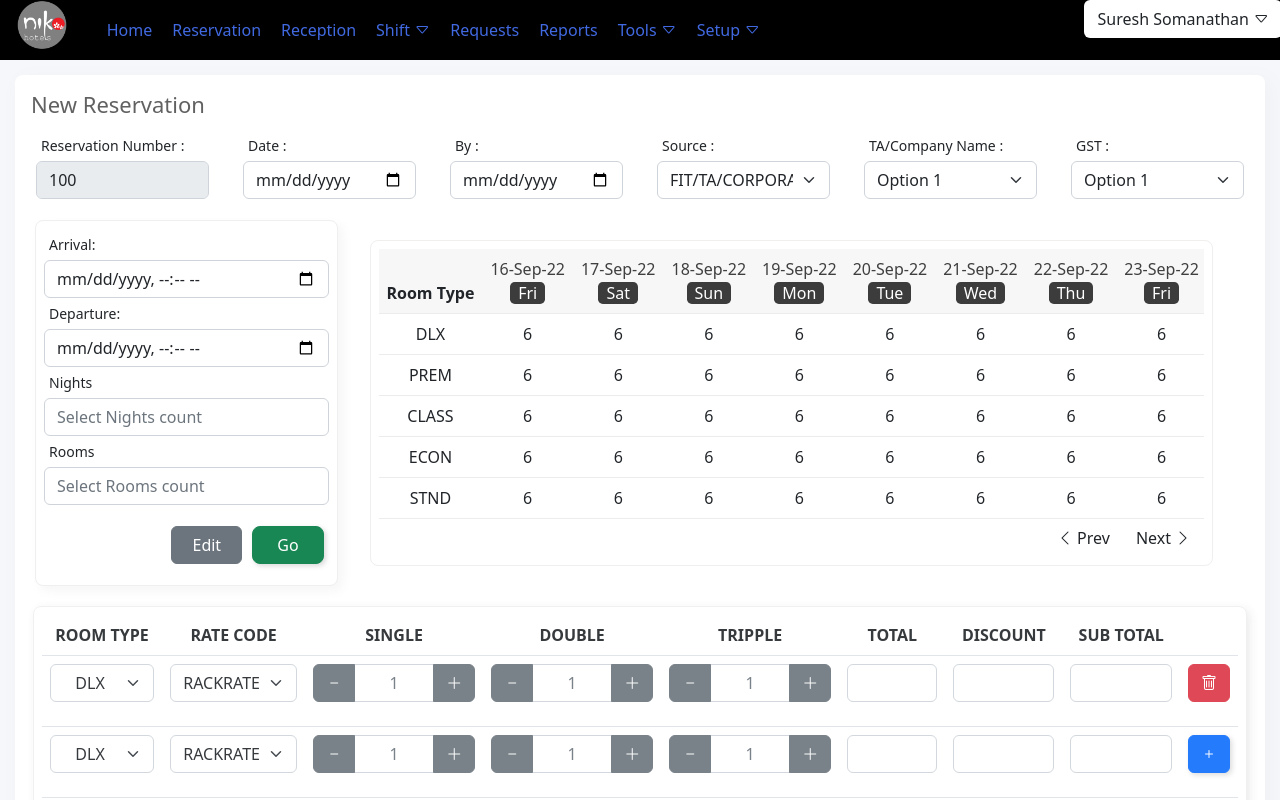
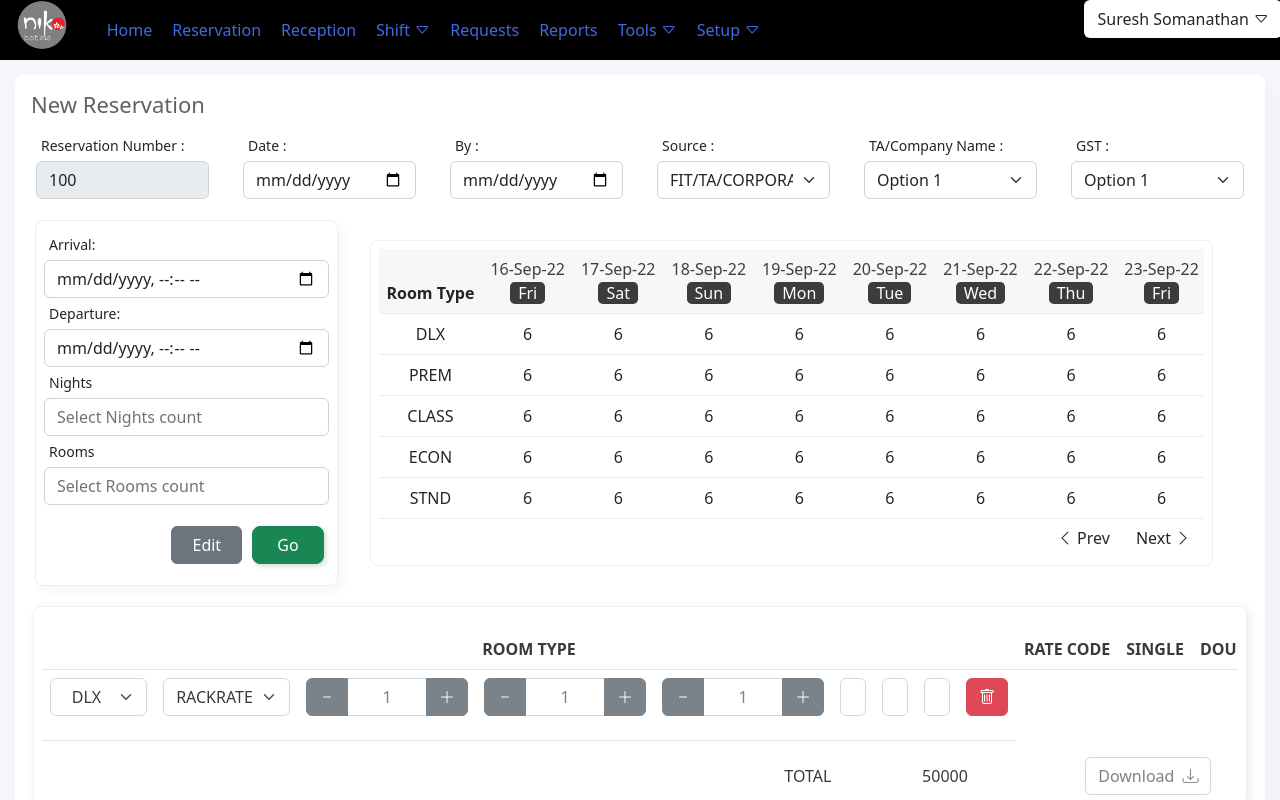
Before and after one commit to indocosmo-projects/PMS-Prototype, a React (Create React App) app: page /newreservation in a window 1280 px wide. Shown: the top 800 px of the page. Built offline with nearby package versions, Linux system fonts and the light colour scheme.

Commit message:
dynamic room detail list

```diff
--- a/src/component/NewReservation/RoomRateTypeDiscount.js
+++ b/src/component/NewReservation/RoomRateTypeDiscount.js
@@ -1,113 +1,58 @@
-import React from 'react';
+import React,{ useState } from 'react';
 import Button from 'react-bootstrap/Button';
 import Form from 'react-bootstrap/Form';
 import InputGroup from 'react-bootstrap/InputGroup';
 
 function RoomRateTypeDiscount() {
+
+    const [count, setCount] = useState(1);
+    const [cn, setCn] = useState(5);
+    const [del, setDel] = useState(0);
+    const details =
+        [
+            { id: 1, name: 'room1' },
+            { id: 2, name: 'room2' },
+            { id: 3, name: 'room3' },
+            { id: 4, name: 'room4' },
+            { id: 5, name: 'room5' },
+        ];
+
+        const handleIncrement = () => {
+            setCount((count + 1 ));
+            setCn(( cn + 1 ));
+            details.push(({ id: cn, name: 'rooms' + cn + '' }));
+        }
+
+        const handleDecrement = (i) => {
+            setDel((i));
+        }
+
+        const display = (e) => {
+            let classes = "left ";
+
+         //   console.log(classes+ del +"---disp"+e)
+            if(del === e && del <= count){
                 return(
-                <div>
-                    <div className="padcolumn mt-1 total-bg" >
-                        {/* <div className="table"> */}
+                classes = "left hide"
+            );
+            }else{
+                classes += e <= count ? "show" : "hide";
+            }
+            return classes;
+        }
 
-                            <table className="table type-table">
-                                <thead className="">
-                                    <tr>
-                                        <th className="thstyle">ROOM TYPE</th>
-                                        <th className="thstyle">RATE CODE</th>
-                                        <th>SINGLE</th>
-                                        <th>DOUBLE</th>
-                                        <th>TRIPPLE</th>
-                                        <th className="thstyle">TOTAL</th>
-                                        <th className="thstyle">DISCOUNT</th>
-                                        <th className="thstyle">SUB TOTAL</th>
-                                        <th>&nbsp;</th>
-                                    </tr>
-                                </thead>
 
+    const tdata = () => {
+        return(
             <tbody>
-
-                            <tr>
+            { details.map(detail =>  <tr key={detail.id} className={display(detail.id)} >
                 <td>
                     <select className="form-control form-select text-center">
                         <option> DLX</option>
                         <option> STND</option>
-                                        <option> 3</option>
-                                    </select>
-                                </td>
-                                <td>
-                                    <select className="form-control form-select text-center">
-                                        <option> RACKRATE</option>
-                                        <option> 2</option>
-                                        <option> 3</option>
-                                    </select>
-                                </td>
-                                <td>
-                                <InputGroup className="mb-3">
-                                        <Button variant="btn btn-secondary" id="button-addon2">
-                                        <i className="bi bi-dash"></i>
-                                        </Button>
-                                        <Form.Control className='text-center'
-                                            placeholder="1"
-                                            aria-label="1"
-                                            aria-describedby="basic-addon2"
-                                        />
-                                        <Button variant="btn btn-secondary" id="button-addon2">
-                                        <i className="bi bi-plus-lg"></i>
-                                        </Button>
-                                    </InputGroup>
-
-                                </td>
-                                <td>
-                                <InputGroup className="mb-3">
-                                        <Button variant="btn btn-secondary" id="button-addon2">
-                                        <i className="bi bi-dash"></i>
-                                        </Button>
-                                        <Form.Control className='text-center'
-                                            placeholder="1"
-                                            aria-label="1"
-                                            aria-describedby="basic-addon2"
-                                        />
-                                        <Button variant="btn btn-secondary" id="button-addon2">
-                                        <i className="bi bi-plus-lg"></i>
-                                        </Button>
-                                    </InputGroup>
-
-                                </td>
-                                <td>
-                                <InputGroup className="mb-3">
-                                        <Button variant="btn btn-secondary" id="button-addon2">
-                                        <i className="bi bi-dash"></i>
-                                        </Button>
-                                        <Form.Control className='text-center'
-                                            placeholder="1"
-                                            aria-label="1"
-                                            aria-describedby="basic-addon2"
-                                        />
-                                        <Button variant="btn btn-secondary" id="button-addon2">
-                                        <i className="bi bi-plus-lg"></i>
-                                        </Button>
-                                    </InputGroup>
-
-                                </td>
-                                <td>
-                                    <input className="form-control form-control-inline input-medium default-date-picker inner_login" size="16" type="text" defaultValue="" />
-                                </td>
-                                <td>
-                                    <input className="form-control form-control-inline input-medium default-date-picker inner_login" size="16" type="text" defaultValue="" />
-                                </td>
-                                <td>
-                                    <input className="form-control form-control-inline input-medium default-date-picker inner_login" size="16" type="text" defaultValue="" />
-                                </td>
-                                <td>
-                                    <button className="btn btn-danger btn-xs"><i className="bi bi-trash "></i></button>
-                                </td>
-                            </tr>
-                            <tr className="">
-                                <td>
-                                    <select className="form-control form-select text-center">
-                                        <option> DLX</option>
-                                        <option> STND</option>
-                                        <option> 3</option>
+                        <option> PREM</option>
+                        <option> CLASS</option>
+                        <option> PREM</option>
                     </select>
                 </td>
                 <td>
@@ -176,23 +121,37 @@
                     <input className="form-control form-control-inline input-medium default-date-picker inner_login" size="16" type="text" defaultValue="" />
                 </td>
                 <td>
-                                    <button className="btn btn-primary btn-xs"><i className="bi bi-plus" ></i></button>
-                                </td>
-                            </tr>
-                            {/* <tr className="theadpadding">
-                                <td colSpan="7" align="right">
-                                    TOTAL
-                                </td>
-                                <td align="right">
-                                    5000
+                    <button className="btn btn-danger btn-xs" onClick={(e)=>handleDecrement(detail.id)}><i className="bi bi-trash "></i></button>
                 </td>
 
-                                <td>
-                                    <button className="btn btn-success btn-xs"><i className="bi bi-download"></i></button>
-                                </td>
-                            </tr> */}
+                </tr>
+                )}
+        </tbody>
+        );
+}
 
-                        </tbody>
+
+        return(
+                <div>
+                    <div className="padcolumn mt-1 total-bg" >
+                        {/* <div className="table"> */}
+
+                            <table className="table type-table">
+                                <thead className="">
+                                    <tr>
+                                        <th className="thstyle">ROOM TYPE</th>
+                                        <th className="thstyle">RATE CODE</th>
+                                        <th>SINGLE</th>
+                                        <th>DOUBLE</th>
+                                        <th>TRIPPLE</th>
+                                        <th className="thstyle">TOTAL</th>
+                                        <th className="thstyle">DISCOUNT</th>
+                                        <th className="thstyle">SUB TOTAL</th>
+                                        <th><button className="btn btn-primary btn-xs" onClick={handleIncrement}><i className="bi bi-plus" ></i></button></th>
+                                    </tr>
+                                </thead>
+
+                                {tdata()}
                             </table>
                         {/* </div> */}
                             <div className='row'>
```
Lines whose indentation alone changed are shown as unchanged.
